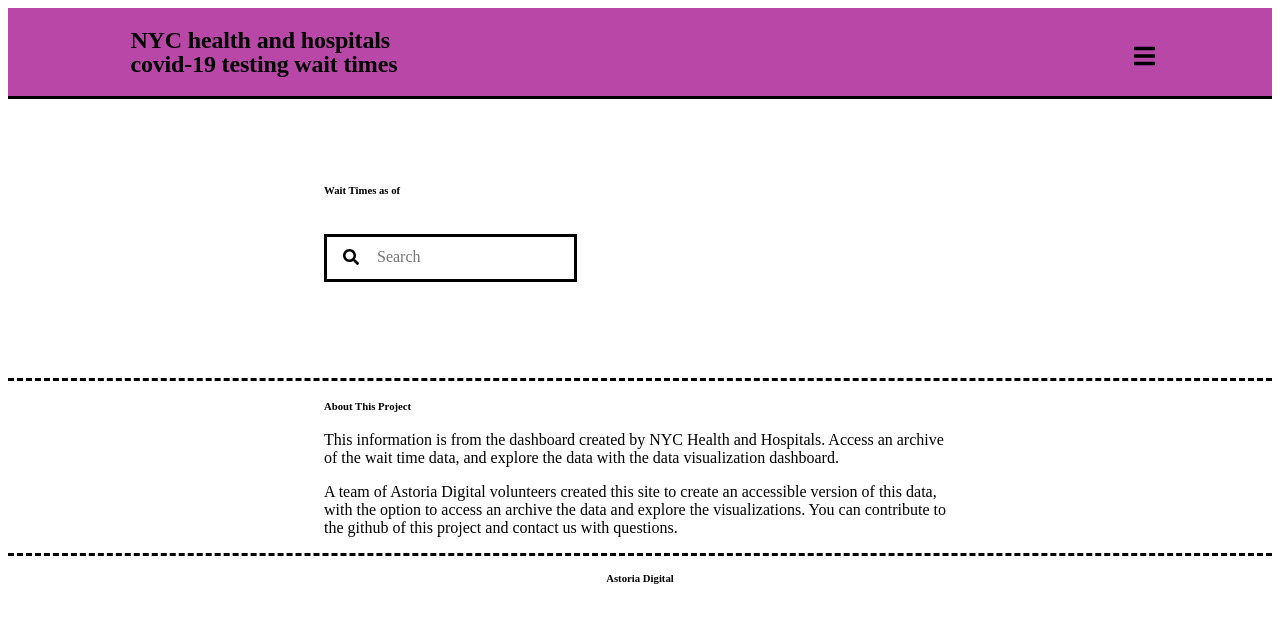
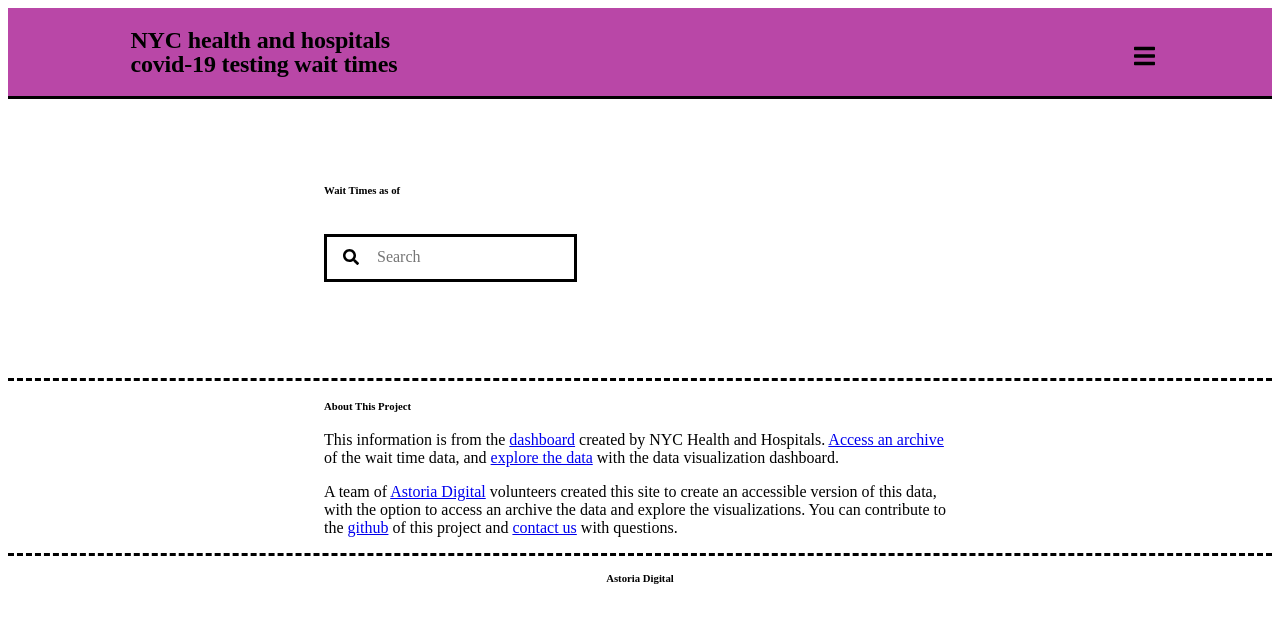
Before and after one commit to azlyth/covid-19-dashboard, a React (Create React App) app: page / in a window 1280 px wide. Shown: the top 622 px of the page. Built offline with nearby package versions, Linux system fonts and the light colour scheme; no server answers; a web font is replaced by a local one.

Commit message:
Added hyperlinks to about component

```diff
--- a/src/components/About.js
+++ b/src/components/About.js
@@ -5,8 +5,8 @@ function About(){
     <section className='aboutSection' id='aboutSection'>
       <div className='aboutContainer'>
         <h6>About This Project</h6>
-        <p>This information is from the dashboard created by NYC Health and Hospitals. Access an archive of the wait time data, and explore the data with the data visualization dashboard.</p>
-        <p>A team of  Astoria Digital volunteers created this site to create an accessible version of this data, with the option to access an archive the data and explore the visualizations. You can contribute to the github of this project and contact us with questions.</p>
+        <p>This information is from the <a target="_blank" rel="noopener noreferrer" href="https://hhinternet.blob.core.windows.net/wait-times/testing-wait-times.pdf">dashboard</a> created by NYC Health and Hospitals. <a target="_blank" rel="noopener noreferrer" href="https://github.com/astoria-tech/nyc-covid19-testing-wait-times">Access an archive</a> of the wait time data, and <a target="_blank" rel="noopener noreferrer" href="https://datastudio.google.com/u/0/reporting/1506fb15-ab88-4226-a251-59a114affd9c/page/EdRsB">explore the data</a> with the data visualization dashboard.</p>
+        <p>A team of <a target="_blank" rel="noopener noreferrer" href="http://astoria.digital/">Astoria Digital</a> volunteers created this site to create an accessible version of this data, with the option to access an archive the data and explore the visualizations. You can contribute to the <a target="_blank" rel="noopener noreferrer" href="http://github.com/astoria-tech/covid-19-dashboard">github</a> of this project and <a target="_blank" rel="noopener noreferrer" href="mailto:team@astoria.digital">contact us</a> with questions.</p>
       </div>
     </section>
   );
```
Also changed, not shown: 1 other file (tests, documents, lock files or other folders).
